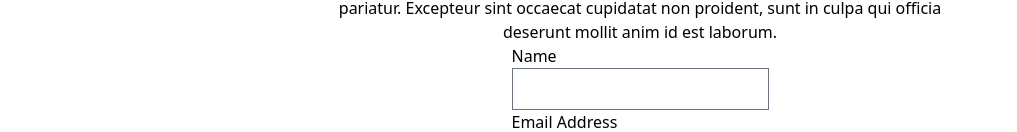
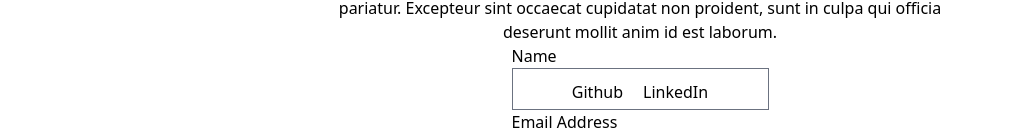
Before and after one commit to EllieWalsch/react-portfolio, a React (Vite) app: page / in a window 1280 px wide. Shown: the part 656-788 px from the top of the page, without its empty margins (0-1017 px from the left). Built offline with nearby package versions, Linux system fonts and the light colour scheme.

Commit message:
Put absolute back

```diff
--- a/src/components/Footer.jsx
+++ b/src/components/Footer.jsx
@@ -1,6 +1,6 @@
 export default function Footer() {
   return (
-    <footer className="inset-x-0 bottom-0 h-16">
+    <footer className="absolute inset-x-0 bottom-0 h-16">
       <ul className="flex flex-row justify-center gap-5">
         <li>
           <a
```
